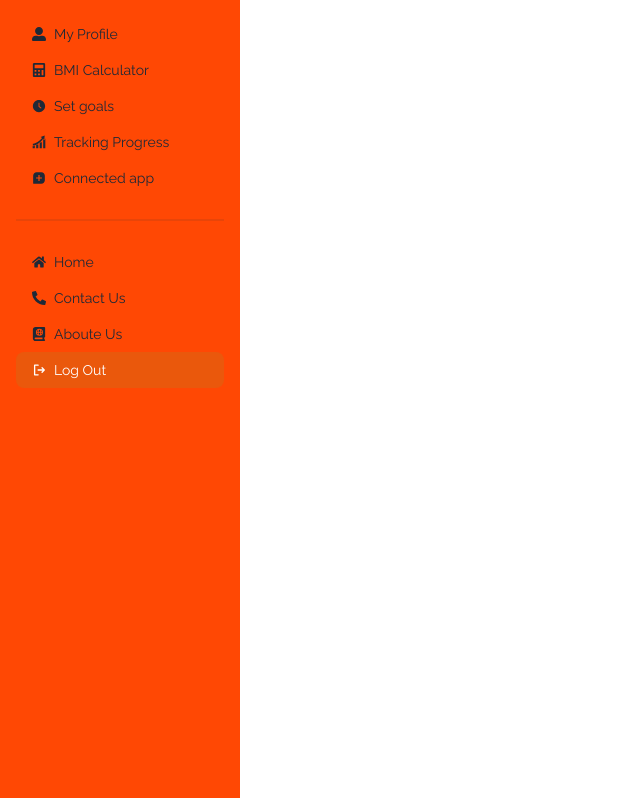
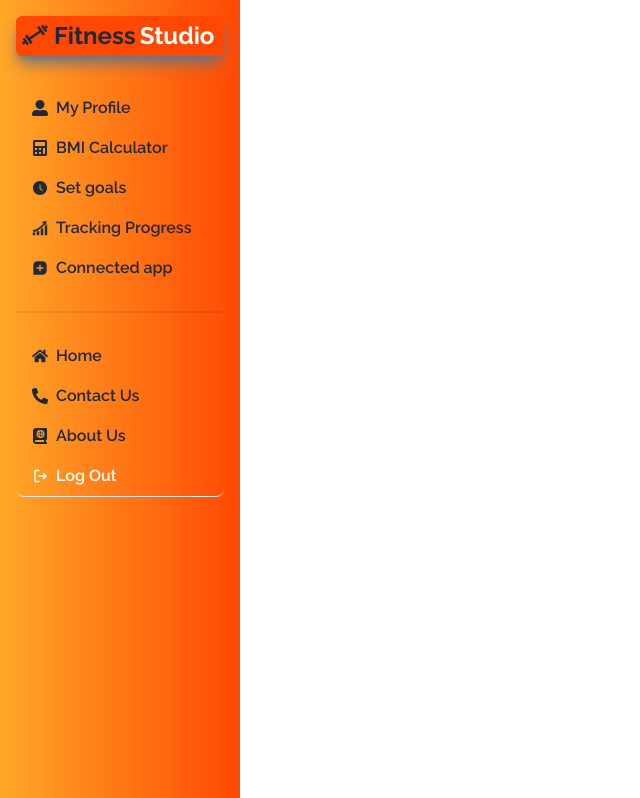
Before and after one commit to junayet4o12/fitnessStudio, a React (Vite) app: page /dashboard in a window 1280 px wide. Shown: the top 798 px of the page, without its empty margins (0-640 px from the left). Built offline with nearby package versions, Linux system fonts and the light colour scheme; a web font is replaced by a local one.

Commit message:
fixed dashboard sidebar with responsive

```diff
--- a/src/Pages/Dashboard/Dashboard.jsx
+++ b/src/Pages/Dashboard/Dashboard.jsx
@@ -1,4 +1,5 @@
-import { FaCalculator, FaHome, FaPhoneAlt, FaUserAlt } from "react-icons/fa";
+import { useState, useRef, useEffect } from "react";
+import { FaCalculator, FaHome, FaListAlt, FaPhoneAlt, FaUserAlt } from "react-icons/fa";
 import { FaBookAtlas } from "react-icons/fa6";
 import { AiFillClockCircle } from "react-icons/ai";
 import { BiSolidMessageSquareAdd } from "react-icons/bi";
@@ -8,12 +9,19 @@ import toast from "react-hot-toast";
 import { GiProgression } from "react-icons/gi";
 import { PiSignOutBold } from "react-icons/pi";
 import Footer from "../../Shared/Footer/Footer";
-
+import { IoCloseSharp } from "react-icons/io5";
+import { CgGym } from "react-icons/cg";
 
 const Dashboard = () => {
-
     const navigate = useNavigate();
     const { logOut } = useAuth();
+    const [isDrawerOpen, setIsDrawerOpen] = useState(false);
+    const drawerRef = useRef(null);
+
+    const handleToggleDrawer = () => {
+        setIsDrawerOpen(!isDrawerOpen);
+    };
+
     const handleLogout = () => {
         logOut()
             .then(() => {
@@ -23,30 +31,215 @@ const Dashboard = () => {
             .catch((err) => toast.error(err));
     };
 
+    const handleClickOutsideDrawer = (e) => {
+        if (drawerRef.current && !drawerRef.current.contains(e.target)) {
+            setIsDrawerOpen(false);
+        }
+    };
+
+    useEffect(() => {
+        document.addEventListener("mousedown", handleClickOutsideDrawer);
+
+        return () => {
+            document.removeEventListener("mousedown", handleClickOutsideDrawer);
+        };
+    }, []);
+
     return (
         <>
             <div className="flex">
-                {/* dashboard side content */}
-                <div className="w-60 min-h-screen bg-primary">
-                    <ul className="menu p-4">
+                {/* Toggle button for small devices */}
+                <button
+                    onClick={handleToggleDrawer}
+                    className="block md:hidden p-4 h-12 w-12 text-2xl transition duration-700 z-50"
+                >
+                    {isDrawerOpen ? '' : <FaListAlt />}
+                </button>
 
-                        <li><NavLink to='/dashboard/profile'><FaUserAlt></FaUserAlt> My Profile</NavLink></li>
-                        <li><NavLink to='/dashboard/bmi_calculator'><FaCalculator /> BMI Calculator</NavLink></li>
-                        <li><NavLink to='/dashboard/set_goal'><AiFillClockCircle /> Set goals</NavLink></li>
-                        <li><NavLink to='/dashboard/tracking_progress'><GiProgression /> Tracking Progress</NavLink></li>
-                        <li><NavLink to='/dashboard/connect_app'><BiSolidMessageSquareAdd /> Connected app</NavLink></li>
+                {/* Drawer for small devices */}
+                <div
+                    ref={drawerRef}
+                    className={`${isDrawerOpen
+                        ? "transition-transform transform translate-x-0 duration-500"
+                        : "transition-transform transform -translate-x-full duration-500"
+                        } sm:hidden fixed top-0 left-0 w-60 h-full bg-gradient-to-r from-secondary to-primary z-30 overflow-y-auto`}
+                >
+                    {/* Sidebar logo or Title */}
+                    <div className="flex justify-between">
+                        <h1 className="flex text-xl font-bold p-4">
+                            Fitness<span className="text-white">Studio</span>
+                        </h1>
 
+                    <button
+                        onClick={handleToggleDrawer}
+                        className="block md:hidden p-4 h-12 w-12 text-2xl transition duration-700 z-50"
+                    >
+                        {isDrawerOpen ? <IoCloseSharp /> : ''}
+                    </button>
+                    </div>
+                    <ul className="menu p-4 font-semibold text-base">
+                        <li>
+                            <NavLink to="/dashboard/profile"
+                                className={({ isActive, isPending }) =>
+                                    isPending ? "pending" : isActive ? "bg-orange-600 text-white" : ""
+                                }
+                            >
+                                <FaUserAlt /> My Profile
+                            </NavLink>
+                        </li>
+                        <li>
+                            <NavLink to="/dashboard/bmi_calculator"
+                                className={({ isActive, isPending }) =>
+                                    isPending ? "pending" : isActive ? "bg-orange-600 text-white" : ""
+                                }
+                            >
+                                <FaCalculator /> BMI Calculator
+                            </NavLink>
+                        </li>
+                        <li>
+                            <NavLink to="/dashboard/set_goal"
+                                className={({ isActive, isPending }) =>
+                                    isPending ? "pending" : isActive ? "bg-orange-600 text-white" : ""
+                                }
+                            >
+                                <AiFillClockCircle /> Set goals
+                            </NavLink>
+                        </li>
+                        <li>
+                            <NavLink to="/dashboard/tracking_progress"
+                                className={({ isActive, isPending }) =>
+                                    isPending ? "pending" : isActive ? "bg-orange-600 text-white" : ""
+                                }
+                            >
+                                <GiProgression /> Tracking Progress
+                            </NavLink>
+                        </li>
+                        <li>
+                            <NavLink to="/dashboard/connect_app"
+                                className={({ isActive, isPending }) =>
+                                    isPending ? "pending" : isActive ? "bg-orange-600 text-white" : ""
+                                }
+                            >
+                                <BiSolidMessageSquareAdd /> Connected app
+                            </NavLink>
+                        </li>
                         <div className="divider"></div>
+
                         {/* main layout navlink */}
-                        <li><NavLink to='/'><FaHome></FaHome> Home</NavLink></li>
-                        <li><NavLink to='/about_us'><FaPhoneAlt /> Contact Us</NavLink></li>
-                        <li><NavLink to='/contact_us'><FaBookAtlas /> Aboute Us</NavLink></li>
-                        <li><button onClick={handleLogout} className="py-2 px-4 text-white bg-orange-600"><PiSignOutBold />Log Out</button></li>
+                        <li>
+                            <NavLink to="/">
+                                <FaHome /> Home
+                            </NavLink>
+                        </li>
+                        <li>
+                            <NavLink to="/about_us">
+                                <FaPhoneAlt /> Contact Us
+                            </NavLink>
+                        </li>
+                        <li>
+                            <NavLink to="/contact_us">
+                                <FaBookAtlas /> About Us
+                            </NavLink>
+                        </li>
+                        <li>
+                            <button
+                                onClick={handleLogout}
+                                className="py-2 px-4 text-white border-b"
+                            >
+                                <PiSignOutBold /> Log Out
+                            </button>
+                        </li>
                     </ul>
                 </div>
-                {/* dashboard contant */}
+
+                {/* Sidebar for medium and large devices */}
+                <div className="w-60 min-h-screen bg-gradient-to-r from-secondary to-primary hidden md:block">
+                    {/* Sidebar logo or Title */}
+                    <div className="p-4">
+                        <h1 className="flex text-2xl gap-1 font-bold bg-primary shadow-lg shadow-gray-500 p-1 rounded-md">
+                            <CgGym className="text-3xl" /> Fitness
+                            <span className="text-white">Studio</span>
+                        </h1>
+                    </div>
+                    {/* sidebar content here */}
+                    <ul className="menu p-4 font-semibold text-base">
+                        <li>
+                            <NavLink to="/dashboard/profile"
+                                className={({ isActive, isPending }) =>
+                                    isPending ? "pending" : isActive ? "bg-orange-600 text-white" : ""
+                                }
+                            >
+                                <FaUserAlt /> My Profile
+                            </NavLink>
+                        </li>
+                        <li>
+                            <NavLink to="/dashboard/bmi_calculator"
+                                className={({ isActive, isPending }) =>
+                                    isPending ? "pending" : isActive ? "bg-orange-600 text-white" : ""
+                                }
+                            >
+                                <FaCalculator /> BMI Calculator
+                            </NavLink>
+                        </li>
+                        <li>
+                            <NavLink to="/dashboard/set_goal"
+                                className={({ isActive, isPending }) =>
+                                    isPending ? "pending" : isActive ? "bg-orange-600 text-white" : ""
+                                }
+                            >
+                                <AiFillClockCircle /> Set goals
+                            </NavLink>
+                        </li>
+                        <li>
+                            <NavLink to="/dashboard/tracking_progress"
+                                className={({ isActive, isPending }) =>
+                                    isPending ? "pending" : isActive ? "bg-orange-600 text-white" : ""
+                                }
+                            >
+                                <GiProgression /> Tracking Progress
+                            </NavLink>
+                        </li>
+                        <li>
+                            <NavLink to="/dashboard/connect_app"
+                                className={({ isActive, isPending }) =>
+                                    isPending ? "pending" : isActive ? "bg-orange-600 text-white" : ""
+                                }
+                            >
+                                <BiSolidMessageSquareAdd /> Connected app
+                            </NavLink>
+                        </li>
+                        <div className="divider"></div>
+
+                        {/* main layout navlink */}
+                        <li>
+                            <NavLink to="/">
+                                <FaHome /> Home
+                            </NavLink>
+                        </li>
+                        <li>
+                            <NavLink to="/about_us">
+                                <FaPhoneAlt /> Contact Us
+                            </NavLink>
+                        </li>
+                        <li>
+                            <NavLink to="/contact_us">
+                                <FaBookAtlas /> About Us
+                            </NavLink>
+                        </li>
+                        <li>
+                            <button
+                                onClick={handleLogout}
+                                className="py-2 px-4 text-white border-b"
+                            >
+                                <PiSignOutBold /> Log Out
+                            </button>
+                        </li>
+                    </ul>
+                </div>
+
+                {/* Dashboard content */}
                 <div className="flex-1">
-                    <Outlet></Outlet>
+                    <Outlet />
                 </div>
             </div>
             <Footer />
```
